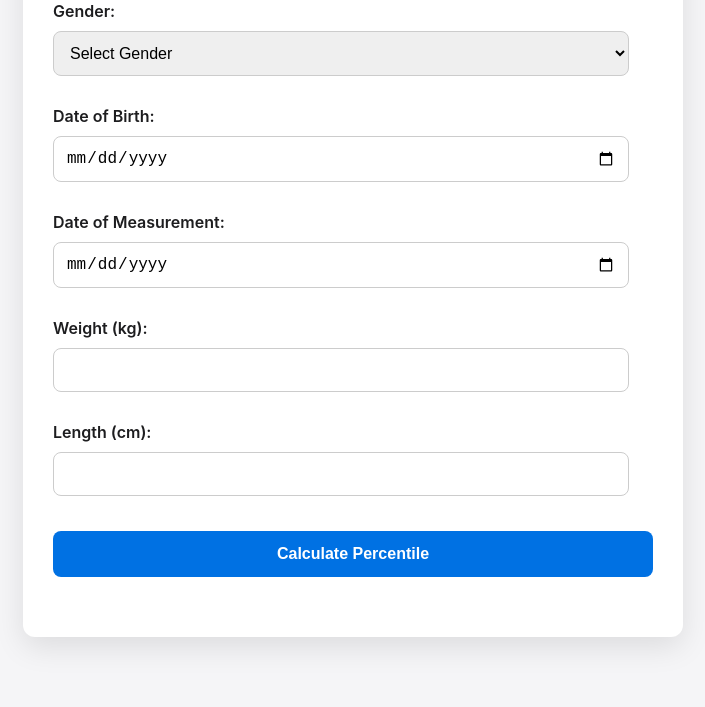
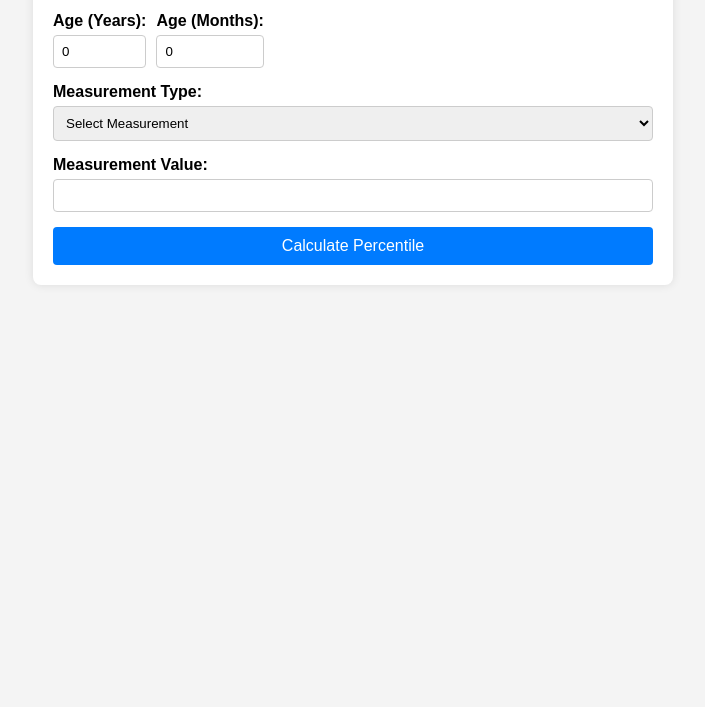
Before and after one commit to TND4-ZQJS/infantgrowthchart, a plain HTML site: page index.html in a window 1280 px wide. Shown: the part 181-888 px from the top of the page, without its empty margins (287-992 px from the left). After the commit the page ends 800 px from the top, so only its background shows below. Drawn offline with Linux system fonts and the light colour scheme.

Commit message:
Update index.html

```diff
--- a/index.html
+++ b/index.html
@@ -3,111 +3,111 @@
 <head>
     <meta charset="UTF-8">
     <meta name="viewport" content="width=device-width, initial-scale=1.0">
-    <title>Insurance Agent Growth Tool</title>
+    <title>Growth Chart Calculator</title>
     <style>
-        /* Apple style CSS provided by the user */
         body {
-            font-family: -apple-system, BlinkMacSystemFont, "Helvetica Neue", Arial, sans-serif;
-            background-color: #f5f5f7;
-            color: #1d1d1f;
-            text-align: center;
-            padding: 20px;
-            margin: 0;
+            font-family: Arial, sans-serif;
+            margin: 20px;
+            background-color: #f4f4f4;
         }
         .container {
             max-width: 600px;
-            background: white;
-            border-radius: 12px;
-            padding: 30px;
-            margin: 50px auto;
-            box-shadow: 0 10px 30px rgba(0, 0, 0, 0.1);
-            text-align: left; /* Align content to the left within the container */
+            margin: 0 auto;
+            background-color: #fff;
+            padding: 20px;
+            border-radius: 8px;
+            box-shadow: 0 0 10px rgba(0, 0, 0, 0.1);
         }
-        h1, h2 {
+        h1 {
+            color: #333;
             text-align: center;
-            color: #1d1d1f;
+        }
+        .input-group {
+            margin-bottom: 15px;
         }
         label {
-            font-weight: 600;
             display: block;
-            margin-top: 15px;
             margin-bottom: 5px;
+            font-weight: bold;
         }
-        input[type="date"], input[type="number"], select {
-            padding: 12px;
-            margin: 5px 0 15px 0;
+        input, select {
+            width: 100%;
+            padding: 8px;
+            box-sizing: border-box;
             border: 1px solid #ccc;
-            border-radius: 8px;
-            width: calc(100% - 24px); /* Full width minus padding */
-            font-size: 16px;
-            box-sizing: border-box; /* Include padding and border in the element's total width and height */
+            border-radius: 4px;
+        }
+        .input-inline {
+            display: flex;
+            gap: 10px;
+        }
+        .input-inline input {
+            flex: 1;
         }
         button {
-            background: #0071e3;
+            width: 100%;
+            padding: 10px;
+            background-color: #007BFF;
             color: white;
             border: none;
-            padding: 14px 20px;
+            border-radius: 4px;
+            cursor: pointer;
             font-size: 16px;
-            font-weight: 600;
-            border-radius: 8px;
-            cursor: pointer;
-            margin-top: 20px;
-            width: 100%;
-            transition: all 0.2s ease;
         }
         button:hover {
-            background: #005bb5;
+            background-color: #0056b3;
         }
         #result {
-            margin-top: 30px;
+            margin-top: 20px;
+            padding: 15px;
+            background-color: #e9ecef;
+            border-radius: 4px;
+            display: none;
+        }
+        #result p {
+            margin: 0;
+            font-size: 18px;
             font-weight: bold;
-            font-size: 18px;
-            text-align: center;
-            white-space: pre-wrap; /* To display line breaks from JS */
-        }
-
-        /* Focus styles for inputs and selects (Apple style) */
-        input:focus, select:focus {
-            border-color: #0071e3;
-            outline: none;
-            box-shadow: 0 0 0 3px rgba(0, 113, 227, 0.25);
-        }
-
-        /* Responsive adjustments */
-        @media (max-width: 480px) {
-            .container {
-                padding: 20px;
-                margin: 20px auto;
-            }
         }
     </style>
 </head>
 <body>
-
     <div class="container">
-    <h1>Child Growth Percentile Tool</h1>
+        <h1>Growth Chart Calculator (0-24 Months)</h1>
         <form id="growthForm">
+            <div class="input-group">
                 <label for="gender">Gender:</label>
                 <select id="gender" required>
                     <option value="">Select Gender</option>
                     <option value="boy">Boy</option>
                     <option value="girl">Girl</option>
                 </select>
-
-        <label for="dob">Date of Birth:</label>
-        <input type="date" id="dob" required>
-
-        <label for="measurementDate">Date of Measurement:</label>
-        <input type="date" id="measurementDate" required>
-
-        <label for="weight">Weight (kg):</label>
-        <input type="number" id="weight" step="0.01" required>
-
-        <label for="length">Length (cm):</label>
-        <input type="number" id="length" step="0.1" required>
-
+            </div>
+            <div class="input-group input-inline">
+                <div>
+                    <label for="ageYears">Age (Years):</label>
+                    <input type="number" id="ageYears" min="0" max="2" value="0" required>
+                </div>
+                <div>
+                    <label for="ageMonths">Age (Months):</label>
+                    <input type="number" id="ageMonths" min="0" max="11" value="0" required>
+                </div>
+            </div>
+            <div class="input-group">
+                <label for="measurementType">Measurement Type:</label>
+                <select id="measurementType" required>
+                    <option value="">Select Measurement</option>
+                    <option value="length">Length/Height (cm)</option>
+                    <option value="weight">Weight (kg)</option>
+                </select>
+            </div>
+            <div class="input-group">
+                <label for="measurementValue">Measurement Value:</label>
+                <input type="number" id="measurementValue" step="0.1" required>
+            </div>
             <button type="submit">Calculate Percentile</button>
         </form>
-
-    <div id="result"></div>
+        <div id="result">
+            <p id="percentileResult"></p>
         </div>
+    </div>
```
Lines whose indentation alone changed are shown as unchanged.
